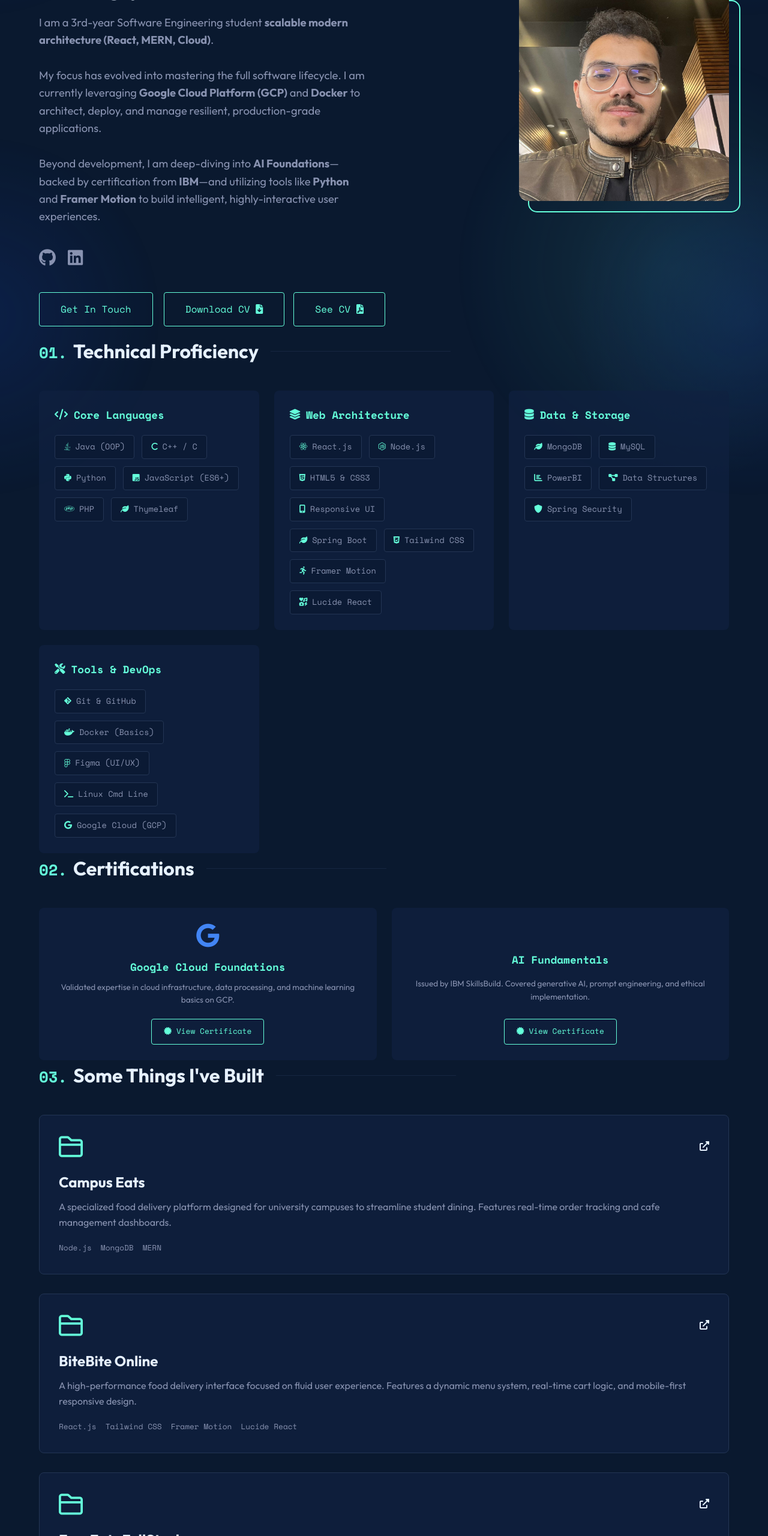
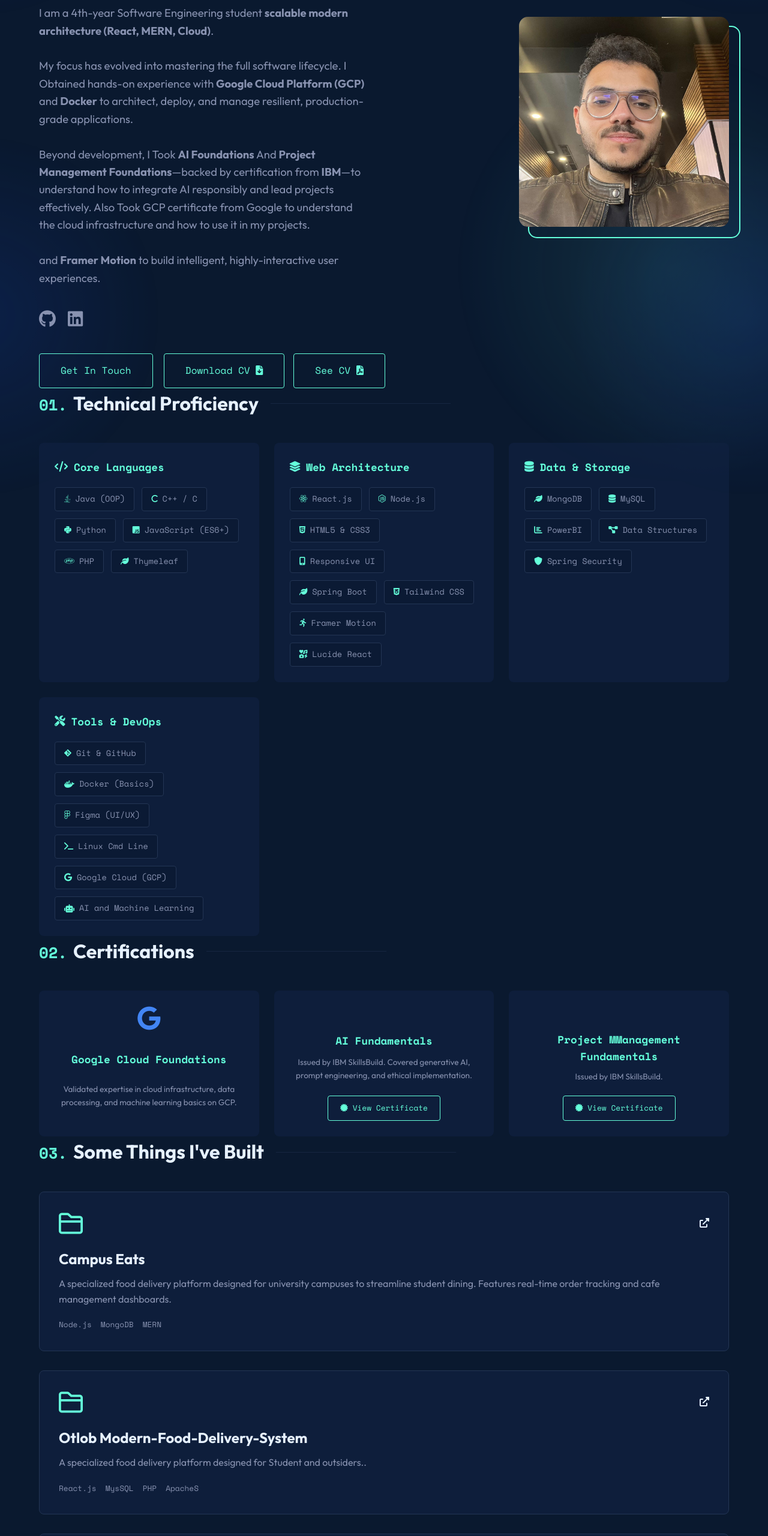
Before and after one commit to Zeyadsmir200618/Portofilo.github.io, a plain HTML site: page index.html in a window 1280 px wide. Shown: the part 240-2800 px from the top of the page at 60% size. Drawn offline with nearby package versions, Linux system fonts and the light colour scheme.

Commit message:
Update index.html

```diff
--- a/index.html
+++ b/index.html
@@ -472,15 +472,17 @@
 
 
                <p>
-    I am a 3rd-year Software Engineering student
+    I am a 4th-year Software Engineering student
     <strong>scalable modern architecture (React, MERN, Cloud)</strong>.
     <br><br>
-    My focus has evolved into mastering the full software lifecycle. I am currently
-    leveraging <strong>Google Cloud Platform (GCP)</strong> and <strong>Docker</strong> to
+    My focus has evolved into mastering the full software lifecycle. I Obtained hands-on experience with
+     <strong>Google Cloud Platform (GCP)</strong> and <strong>Docker</strong> to
     architect, deploy, and manage resilient, production-grade applications.
     <br><br>
-    Beyond development, I am deep-diving into <strong>AI Foundations</strong>—backed by
-    certification from <strong>IBM</strong>—and utilizing tools like <strong>Python</strong>
+    Beyond development, I Took  <strong>AI Foundations</strong> And <strong>Project Management Foundations</strong>—backed by
+    certification from <strong>IBM</strong>—to understand how to integrate AI responsibly and lead projects effectively.
+    Also Took GCP certificate from Google to understand the cloud infrastructure and how to use it in my projects.
+    <br><br>
     and <strong>Framer Motion</strong> to build intelligent, highly-interactive user experiences.
 </p>
                 <div class="social-links">
@@ -495,10 +497,10 @@
                 <div>
                     <a href="#contact" class="btn-glow">Get In Touch</a>
 
-                  <a href="C:\Zeyad CV\Zeyad Samir _ CV6.pdf" class="btn-glow" style="margin-left: 15px;" download="Zeyad_Mohamed_Samir_CV">
+                  <a href="C:\portfolio\Portofilo.github.io-main\Portofilo.github.io-main\Zeyad_Mohamed_Samir_CV.pdf" class="btn-glow" style="margin-left: 15px;" download="Zeyad_Mohamed_Samir_CV">
                        Download CV <i class="fas fa-file-download"></i>
 
-                       <a href="C:\Zeyad CV\Zeyad Samir _ CV6.pdf" target="_blank" class="btn-glow" style="margin-left: 15px;">
+                       <a href="C:\portfolio\Portofilo.github.io-main\Portofilo.github.io-main\Zeyad_Mohamed_Samir_CV.pdf" target="_blank" class="btn-glow" style="margin-left: 15px;">
                         See CV <i class="fas fa-file-pdf"></i>
                     </a>
                 </div>
@@ -565,6 +567,7 @@
                     <div class="skill-tag"><i class="fab fa-figma"></i> Figma (UI/UX)</div>
                     <div class="skill-tag"><i class="fas fa-terminal"></i> Linux Cmd Line</div>
                     <div class="skill-tag"><i class="fab fa-google"></i> Google Cloud (GCP)</div>
+                    <div class="skill-tag"><i class="fas fa-robot"></i> AI and Machine Learning</div>
                 </div>
             </div>
 
@@ -585,9 +588,6 @@
             <p style="color: var(--text-secondary); font-size: 0.85em; margin-bottom: 20px;">
                 Validated expertise in cloud infrastructure, data processing, and machine learning basics on GCP.
             </p>
-            <a href="#" class="btn-glow" style="padding: 10px 20px; font-size: 0.8em; width: fit-content;" target="_blank">
-                <i class="fas fa-certificate"></i> View Certificate
-            </a>
         </div>
 
         <div class="skill-category" style="text-align: center; display: flex; flex-direction: column; justify-content: space-between; align-items: center;">
@@ -599,6 +599,18 @@
                 Issued by IBM SkillsBuild. Covered generative AI, prompt engineering, and ethical implementation.
             </p>
             <a href="https://www.credly.com/go/GiVWrZpX" class="btn-glow" style="padding: 10px 20px; font-size: 0.8em; width: fit-content;" target="_blank">
+                <i class="fas fa-certificate"></i> View Certificate
+            </a>
+        </div>
+        <div class="skill-category" style="text-align: center; display: flex; flex-direction: column; justify-content: space-between; align-items: center;">
+            <div style="margin-bottom: 15px;">
+                <i class="fab fa-ibm" style="font-size: 2.5rem; color: #054ADA;"></i>
+            </div>
+            <h3 style="margin-bottom: 10px;">Project MManagement Fundamentals</h3>
+            <p style="color: var(--text-secondary); font-size: 0.85em; margin-bottom: 20px;">
+                Issued by IBM SkillsBuild.
+            </p>
+            <a href="https://www.credly.com/earner/earned/badge/0e917924-6cf9-4694-a791-95d445f5c1f9" class="btn-glow" style="padding: 10px 20px; font-size: 0.8em; width: fit-content;" target="_blank">
                 <i class="fas fa-certificate"></i> View Certificate
             </a>
         </div>
@@ -624,6 +636,20 @@
                 <span>MERN</span>
             </div>
         </div>
+         <div class="project-card">
+            <div class="project-top">
+                <i class="far fa-folder folder-icon"></i>
+                <a href="https://github.com/Zeyadsmir200618/Otlob---Modern-Food-Delivery-System" style="color: var(--white);"><i class="fas fa-external-link-alt"></i></a>
+            </div>
+            <h3>Otlob Modern-Food-Delivery-System</h3>
+            <p>A specialized food delivery platform designed for Student and outsiders..</p>
+            <div class="tech-list">
+                <span>React.js</span>
+                <span>MysSQL</span>
+                <span>PHP</span>
+                <span>ApacheS</span>
+            </div>
+        </div>
         <div class="project-card">
             <div class="project-top">
                 <i class="far fa-folder folder-icon"></i>
@@ -647,9 +673,6 @@
         <div class="project-card">
             <div class="project-top">
                 <i class="far fa-folder folder-icon"></i>
-                <a href="#" style="color: var(--white);" target="_blank">
-                    <i class="fas fa-external-link-alt"></i>
-                </a>
             </div>
             <h3>Eco-Eats FullStack</h3>
             <p>
@@ -669,9 +692,6 @@
         <div class="project-card">
             <div class="project-top">
                 <i class="far fa-folder folder-icon"></i>
-                <a href="#" style="color: var(--white);" target="_blank">
-                    <i class="fas fa-external-link-alt"></i>
-                </a>
             </div>
             <h3>E-Commerce Platform</h3>
             <p>
@@ -689,7 +709,6 @@
         <div class="project-card">
             <div class="project-top">
                 <i class="far fa-folder folder-icon"></i>
-                <a href="#" style="color: var(--white);"><i class="fas fa-external-link-alt"></i></a>
             </div>
             <h3>Blink to Click</h3>
             <p>An accessibility web tool allowing users with motor impairments to control mouse clicks using eye blinks via webcam processing.</p>
@@ -704,7 +723,7 @@
         <div class="project-card">
             <div class="project-top">
                 <i class="far fa-folder folder-icon"></i>
-                <a href="https://github.com/Zeyadsmir200618/TripLink" style="color: var(--white);"><i class="fas fa-external-link-alt"></i></a>
+                <a href="https://github.com/Zeyadsmir200618/Online-Food-Delivery-React-frontend-only-" style="color: var(--white);" target="_blank"></a>
             </div>
             <h3>TripLink</h3>
             <p>A comprehensive reservation management system for scheduling and resource allocation. Handles conflicts, user roles, and reporting.</p>
```
